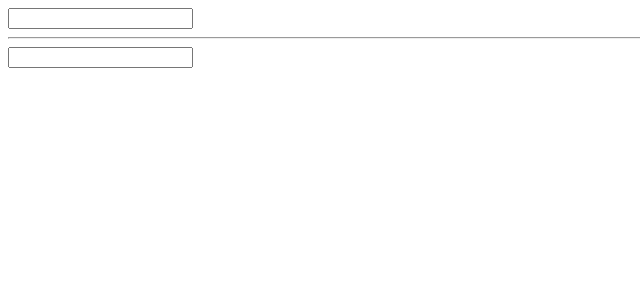
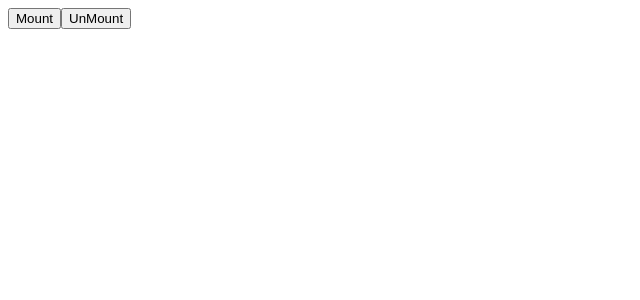
Before and after one commit to u3133382danielparsons/react-egghead, a React (Create React App) app: page / in a window 1280 px wide. Shown: the top 300 px of the page, without its empty margins (0-640 px from the left). Built offline with nearby package versions, Linux system fonts and the light colour scheme.

Commit message:
Mount and UnMount Components

```diff
--- a/src/App.js
+++ b/src/App.js
@@ -4,43 +4,47 @@
 class App extends React.Component {
   constructor(){
     super()
-    this.state = {a: ''}
+    this.state = {val: 0}
+    this.update = this.update.bind(this)
   }
   update(){
-    this.setState({
-      a: this.a.refs.input.value,
-      b: this.refs.b.value
-    })
+    this.setState({val: this.state.val + 1})
+  }
+  componentWillMount(){
+    console.log('componentWillMount')
+  }
+  render(){
+    console.log('render')
+    return(
+      <div>
+        <button onClick={this.update}>{this.state.val}</button>
+      </div>
+    )
+  }
+  componentDidMount(){
+    console.log('componentDidMount')
+  }
+  componentWillUnMount(){
+    console.log('componentWillUnMount')
+  }
+}
+
+class Wrapper extends React.Component {
+  mount(){
+    ReactDOM.render(<App />,document.getElementById('a'))
+  }
+  unmount(){
+    ReactDOM.unmountComponentAtNode(document.getElementById('a'))
   }
   render(){
     return(
       <div>
-        <Input
-          ref={ component => this.a = component}
-          type="text"
-          onChange={this.update.bind(this)}
-        /> {this.state.a}
-        <hr />
-        <input
-          ref="b"
-          type="text"
-          onChange={this.update.bind(this)}
-        /> {this.state.b}
+        <button onClick={this.mount.bind(this)}>Mount</button>
+        <button onClick={this.unmount.bind(this)}>UnMount</button>
+        <div id="a"></div>
       </div>
     )
   }
 }
 
-class Input extends React.Component {
-  render(){
-    return (
-      <div>
-        <input
-          ref="input"
-          type="text"
-          onChange={this.props.update}/>
-      </div>
-    )
-  }
-}
-export default App
+export default Wrapper
```
